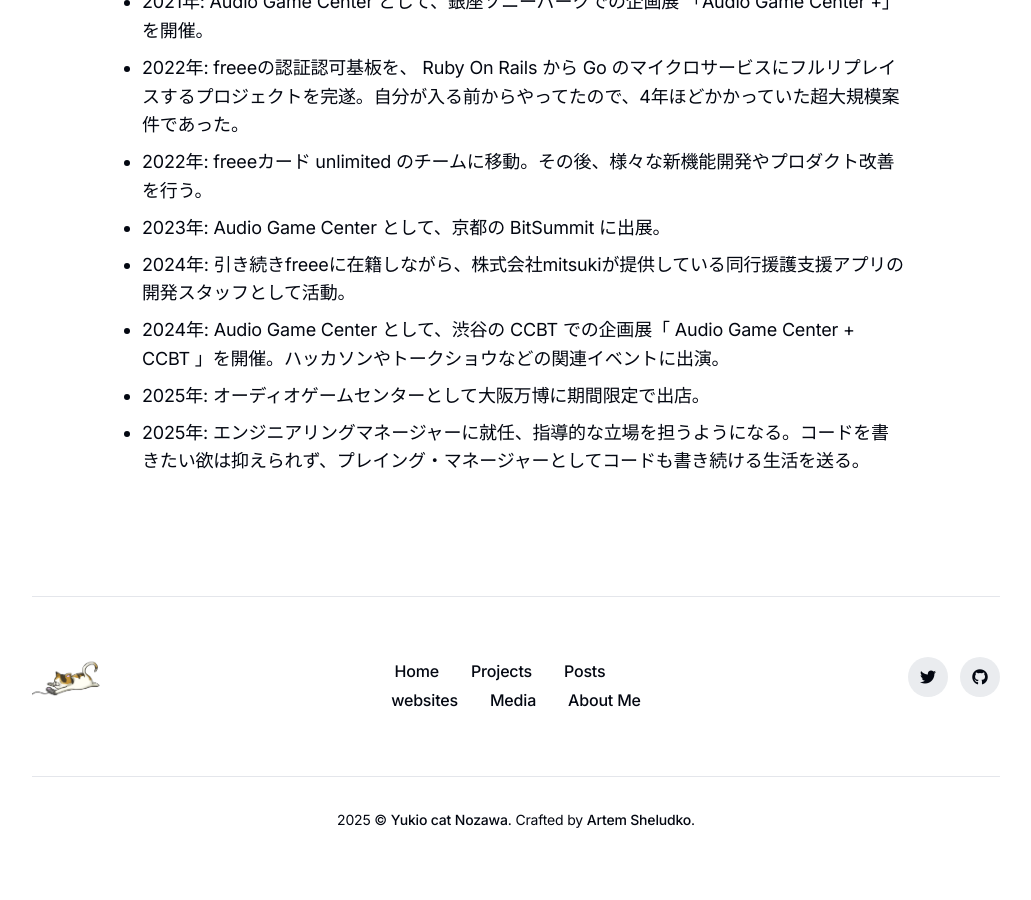
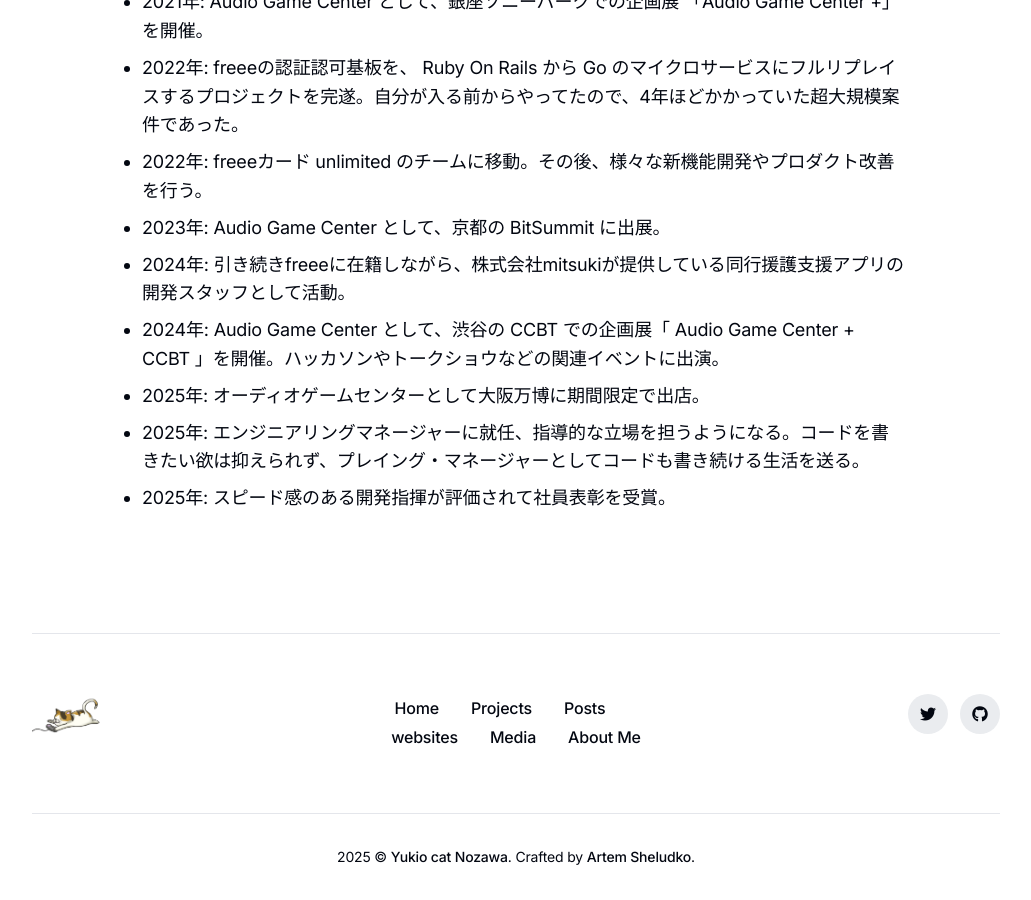
Before and after one commit to yncat/lp, a Jekyll site: the page built from _pages/about.md, in a window 1280 px wide and 900 px high, scrolled down 2718 px. Shown: the whole window, without its empty margins (124-1155 px from the left). Built offline with Jekyll 4.4.1, drawn with Linux system fonts in a browser that asks for light colours; before the commit the page ends 3581 px from its top, so only the background shows below that.

Commit message:
Add award

```diff
--- a/_pages/about.md
+++ b/_pages/about.md
@@ -47,3 +47,4 @@
 * 2024年: Audio Game Center として、渋谷の CCBT での企画展「 Audio Game Center + CCBT 」を開催。ハッカソンやトークショウなどの関連イベントに出演。
 * 2025年: オーディオゲームセンターとして大阪万博に期間限定で出店。
 * 2025年: エンジニアリングマネージャーに就任、指導的な立場を担うようになる。コードを書きたい欲は抑えられず、プレイング・マネージャーとしてコードも書き続ける生活を送る。
+* 2025年: スピード感のある開発指揮が評価されて社員表彰を受賞。
```
